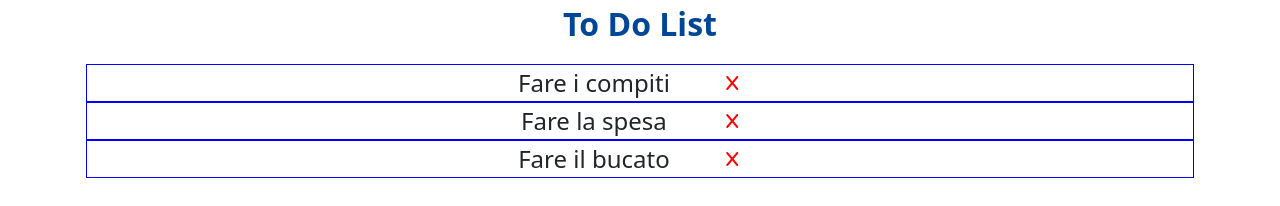
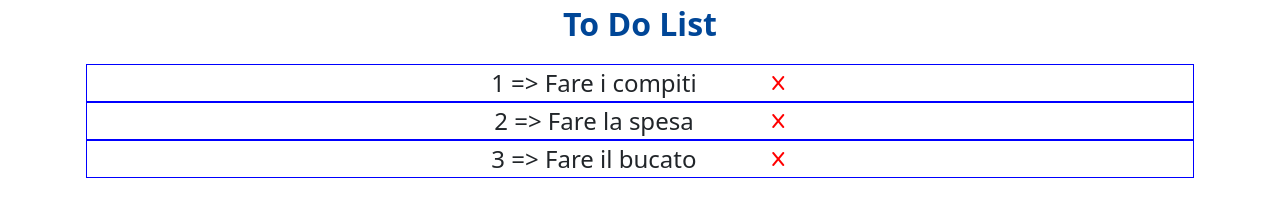
Before and after one commit to revanderground/vue-todolist, a plain HTML site: page index.html in a window 1280 px wide. Drawn offline with nearby package versions, Linux system fonts and the light colour scheme.

Commit message:
milestone 1

```diff
--- a/index.html
+++ b/index.html
@@ -20,8 +20,8 @@
                 <div class="col-12 text-center">
                     <div class="title">To Do List</div>
                     <ul class="list  p-3">
-                        <li :class='hide' :class="(todo.done==true) ? 'text-decoration-line-through' : '' " class="list-item row flex-wrap d-flex justify-content-center align-items-center" v-for="todo in todos">
-                            <div class="item col-2">{{todo.text}}</div><div class="col-1" ><i class="X fa-solid fa-x red" @click="Hidden()"></i></div>
+                        <li :class='Hidden' :class="(todo.done==true) ? 'text-decoration-line-through' : '' " class="list-item row flex-wrap d-flex justify-content-center align-items-center" v-for="(todo, index) in todos">
+                            <div class="item col-3">{{index+1}} => {{todo.text}}</div><div class="col-1" ><i class="X fa-solid fa-x red" @click="Hidden()"></i></div>
                         </li>
 
                     </ul>
```
